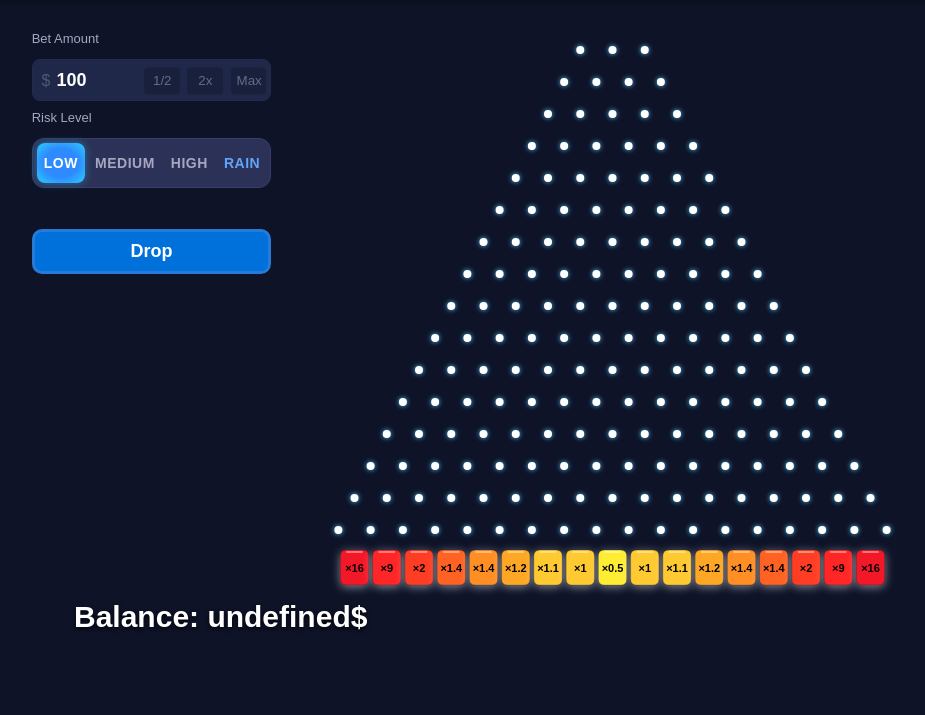
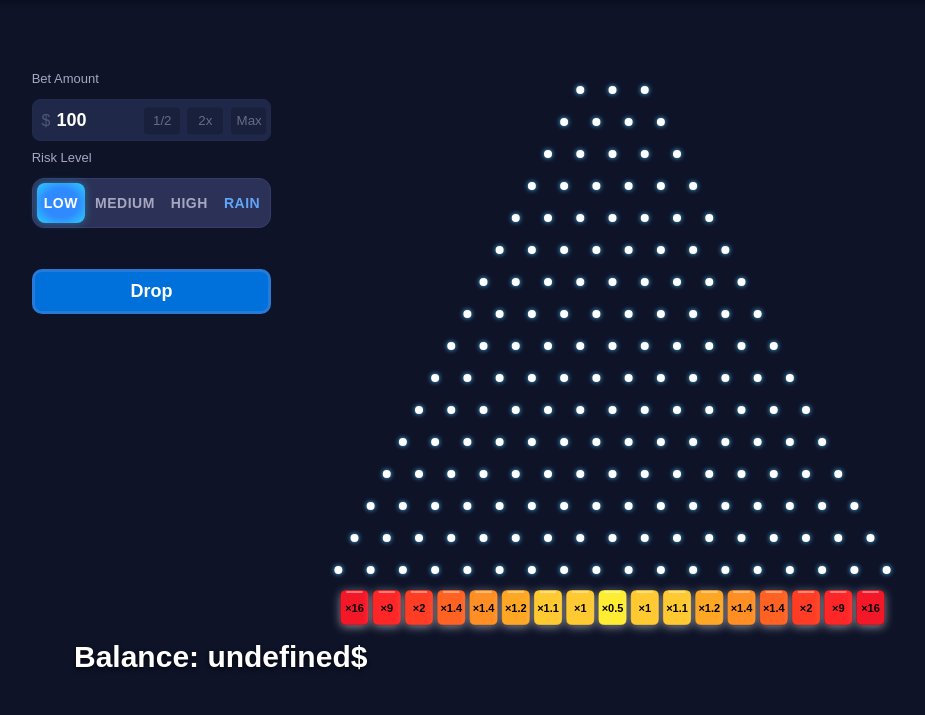
Before and after one commit to fiendich/casino, a Flask app: page /plinko in a window 1280 px wide. Shown: the part 85-800 px from the top of the page, without its empty margins (166-1091 px from the left). Run offline with Flask 3, Linux system fonts and the light colour scheme.

Commit message:
small plinko UI fixes

```diff
--- a/static/css/plinko.css
+++ b/static/css/plinko.css
@@ -10,7 +10,7 @@ p {
 }
 
 #gameArea {
-    margin-top: 0; /* nav is handled by base.html .content */
+    margin-top: 40px; /* nav is handled by base.html .content */
     width: 72%;
     height: 88%;
     margin-left: auto;
@@ -28,7 +28,7 @@ p {
 #balance {
     position: absolute;
     left: 240px;
-    top: 600px; /* was relying on page top, now offset for nav */
+    top: 640px; /* wa   s relying on page top, now offset for nav */
     font-size: 30px;
     color: white;
     font-weight: bold;
```
